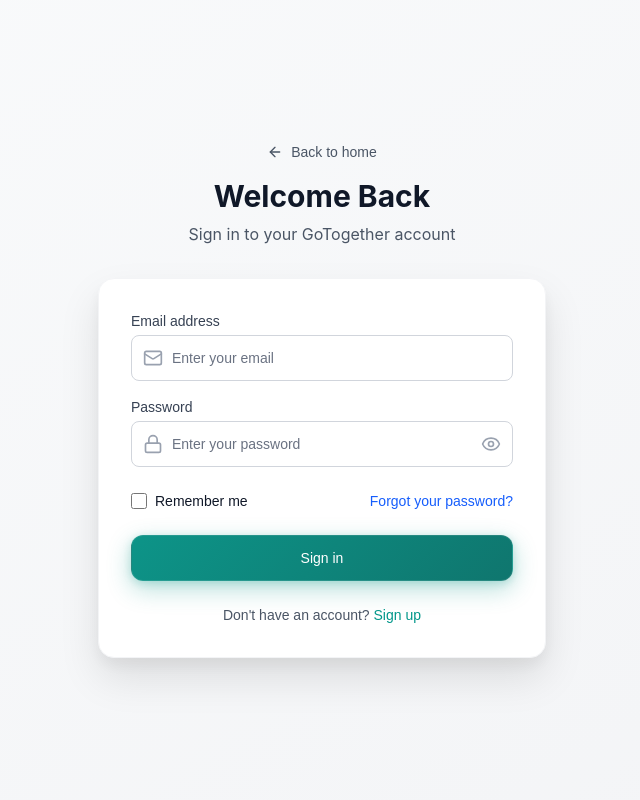
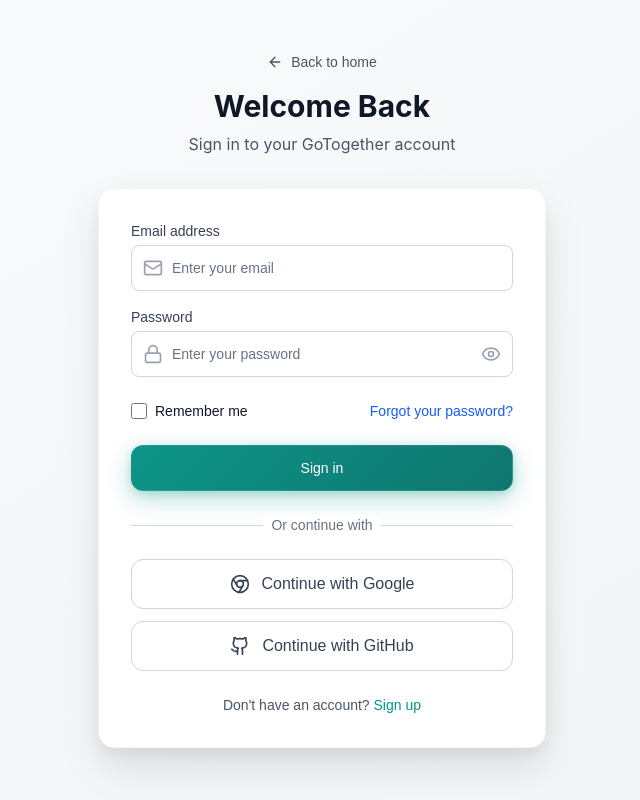
Before and after one commit to ster2ling/gotogether, a Next.js app in the folder gotogether/: page /auth/login in a window 1280 px wide. Shown: the whole page, without its empty margins (318-958 px from the left). Built offline with nearby package versions, Linux system fonts and the light colour scheme; no server answers.

Commit message:
Add Google and GitHub OAuth authentication

```diff
--- /dev/null
+++ b/gotogether/src/app/auth/callback/page.tsx
@@ -0,0 +1,47 @@
+'use client'
+
+import { useEffect } from 'react'
+import { useRouter } from 'next/navigation'
+import { supabase } from '@/lib/supabase'
+
+export default function AuthCallback() {
+  const router = useRouter()
+
+  useEffect(() => {
+    const handleAuthCallback = async () => {
+      const { data, error } = await supabase?.auth.getSession()
+
+      if (error) {
+        console.error('Auth callback error:', error)
+        router.push('/auth/login?error=auth_failed')
+        return
+      }
+
+      if (data?.session) {
+        // Successfully authenticated
+        const redirectPath = sessionStorage.getItem('redirectAfterSignup')
+        if (redirectPath) {
+          sessionStorage.removeItem('redirectAfterSignup')
+          router.push(redirectPath)
+        } else {
+          router.push('/dashboard')
+        }
+      } else {
+        // No session found
+        router.push('/auth/login')
+      }
+    }
+
+    handleAuthCallback()
+  }, [router])
+
+  return (
+    <div className="min-h-screen bg-gradient-to-br from-gray-50 to-gray-100 flex items-center justify-center">
+      <div className="text-center">
+        <div className="animate-spin rounded-full h-12 w-12 border-b-2 border-teal-600 mx-auto mb-4"></div>
+        <h2 className="text-xl font-semibold text-gray-900 mb-2">Completing sign in...</h2>
+        <p className="text-gray-600">Please wait while we redirect you.</p>
+      </div>
+    </div>
+  )
+}
--- a/gotogether/src/app/auth/login/page.tsx
+++ b/gotogether/src/app/auth/login/page.tsx
@@ -3,17 +3,18 @@
 import { useState } from 'react'
 import Link from 'next/link'
 import { useRouter } from 'next/navigation'
-import { Eye, EyeOff, Mail, Lock, ArrowLeft } from 'lucide-react'
+import { Eye, EyeOff, Mail, Lock, ArrowLeft, Chrome, Github } from 'lucide-react'
 import { useSupabaseAuth } from '@/contexts/SupabaseAuthContext'
 
 export default function LoginPage() {
-  const { signIn } = useSupabaseAuth()
+  const { signIn, signInWithGoogle, signInWithGithub } = useSupabaseAuth()
   const router = useRouter()
   const [email, setEmail] = useState('')
   const [password, setPassword] = useState('')
   const [showPassword, setShowPassword] = useState(false)
   const [isLoading, setIsLoading] = useState(false)
   const [error, setError] = useState('')
+  const [oauthLoading, setOauthLoading] = useState('')
 
   const handleSubmit = async (e: React.FormEvent) => {
     e.preventDefault()
@@ -41,6 +42,40 @@ export default function LoginPage() {
       setError('An unexpected error occurred')
     } finally {
       setIsLoading(false)
+    }
+  }
+
+  const handleGoogleSignIn = async () => {
+    setOauthLoading('google')
+    setError('')
+
+    try {
+      const { error } = await signInWithGoogle()
+      if (error) {
+        setError(error.message || 'Failed to sign in with Google')
+      }
+    } catch (error) {
+      console.error('Google sign in error:', error)
+      setError('Failed to sign in with Google')
+    } finally {
+      setOauthLoading('')
+    }
+  }
+
+  const handleGithubSignIn = async () => {
+    setOauthLoading('github')
+    setError('')
+
+    try {
+      const { error } = await signInWithGithub()
+      if (error) {
+        setError(error.message || 'Failed to sign in with GitHub')
+      }
+    } catch (error) {
+      console.error('GitHub sign in error:', error)
+      setError('Failed to sign in with GitHub')
+    } finally {
+      setOauthLoading('')
     }
   }
 
@@ -163,6 +198,39 @@ export default function LoginPage() {
             </button>
           </div>
 
+          {/* Divider */}
+          <div className="relative">
+            <div className="absolute inset-0 flex items-center">
+              <div className="w-full border-t border-gray-300" />
+            </div>
+            <div className="relative flex justify-center text-sm">
+              <span className="px-2 bg-white text-gray-500">Or continue with</span>
+            </div>
+          </div>
+
+          {/* OAuth Buttons */}
+          <div className="space-y-3">
+            <button
+              type="button"
+              onClick={handleGoogleSignIn}
+              disabled={oauthLoading === 'google'}
+              className="w-full flex items-center justify-center gap-3 py-3 px-4 border border-gray-300 rounded-xl text-gray-700 bg-white hover:bg-gray-50 transition-all duration-200 disabled:opacity-50 disabled:cursor-not-allowed"
+            >
+              <Chrome className="h-5 w-5" />
+              {oauthLoading === 'google' ? 'Signing in...' : 'Continue with Google'}
+            </button>
+
+            <button
+              type="button"
+              onClick={handleGithubSignIn}
+              disabled={oauthLoading === 'github'}
+              className="w-full flex items-center justify-center gap-3 py-3 px-4 border border-gray-300 rounded-xl text-gray-700 bg-white hover:bg-gray-50 transition-all duration-200 disabled:opacity-50 disabled:cursor-not-allowed"
+            >
+              <Github className="h-5 w-5" />
+              {oauthLoading === 'github' ? 'Signing in...' : 'Continue with GitHub'}
+            </button>
+          </div>
+
           <div className="text-center">
             <p className="text-sm text-gray-600">
               Don&apos;t have an account?{' '}
--- a/gotogether/src/app/auth/signup/page.tsx
+++ b/gotogether/src/app/auth/signup/page.tsx
@@ -3,12 +3,12 @@
 import { useState } from 'react'
 import Link from 'next/link'
 import { useRouter } from 'next/navigation'
-import { Eye, EyeOff, Mail, Lock, User, ArrowLeft } from 'lucide-react'
+import { Eye, EyeOff, Mail, Lock, User, ArrowLeft, Chrome, Github } from 'lucide-react'
 import { useSupabaseAuth } from '@/contexts/SupabaseAuthContext'
 import DatePicker from '@/components/DatePicker'
 
 export default function SignupPage() {
-  const { signUp } = useSupabaseAuth()
+  const { signUp, signInWithGoogle, signInWithGithub } = useSupabaseAuth()
   const router = useRouter()
   const [formData, setFormData] = useState({
     firstName: '',
@@ -23,6 +23,7 @@ export default function SignupPage() {
   const [isLoading, setIsLoading] = useState(false)
   const [error, setError] = useState('')
   const [success, setSuccess] = useState('')
+  const [oauthLoading, setOauthLoading] = useState('')
 
   const handleChange = (e: React.ChangeEvent<HTMLInputElement>) => {
     setFormData({
@@ -76,6 +77,40 @@ export default function SignupPage() {
       setError('An unexpected error occurred')
     } finally {
       setIsLoading(false)
+    }
+  }
+
+  const handleGoogleSignIn = async () => {
+    setOauthLoading('google')
+    setError('')
+
+    try {
+      const { error } = await signInWithGoogle()
+      if (error) {
+        setError(error.message || 'Failed to sign in with Google')
+      }
+    } catch (error) {
+      console.error('Google sign in error:', error)
+      setError('Failed to sign in with Google')
+    } finally {
+      setOauthLoading('')
+    }
+  }
+
+  const handleGithubSignIn = async () => {
+    setOauthLoading('github')
+    setError('')
+
+    try {
+      const { error } = await signInWithGithub()
+      if (error) {
+        setError(error.message || 'Failed to sign in with GitHub')
+      }
+    } catch (error) {
+      console.error('GitHub sign in error:', error)
+      setError('Failed to sign in with GitHub')
+    } finally {
+      setOauthLoading('')
     }
   }
 
@@ -283,6 +318,39 @@ export default function SignupPage() {
               {isLoading ? 'Creating account...' : 'Create account'}
             </button>
 
+            {/* Divider */}
+            <div className="relative">
+              <div className="absolute inset-0 flex items-center">
+                <div className="w-full border-t border-gray-300" />
+              </div>
+              <div className="relative flex justify-center text-sm">
+                <span className="px-2 bg-white text-gray-500">Or continue with</span>
+              </div>
+            </div>
+
+            {/* OAuth Buttons */}
+            <div className="space-y-3">
+              <button
+                type="button"
+                onClick={handleGoogleSignIn}
+                disabled={oauthLoading === 'google'}
+                className="w-full flex items-center justify-center gap-3 py-3 px-4 border border-gray-300 rounded-xl text-gray-700 bg-white hover:bg-gray-50 transition-all duration-200 disabled:opacity-50 disabled:cursor-not-allowed"
+              >
+                <Chrome className="h-5 w-5" />
+                {oauthLoading === 'google' ? 'Signing in...' : 'Continue with Google'}
+              </button>
+
+              <button
+                type="button"
+                onClick={handleGithubSignIn}
+                disabled={oauthLoading === 'github'}
+                className="w-full flex items-center justify-center gap-3 py-3 px-4 border border-gray-300 rounded-xl text-gray-700 bg-white hover:bg-gray-50 transition-all duration-200 disabled:opacity-50 disabled:cursor-not-allowed"
+              >
+                <Github className="h-5 w-5" />
+                {oauthLoading === 'github' ? 'Signing in...' : 'Continue with GitHub'}
+              </button>
+            </div>
+
             <div className="text-center">
               <p className="text-sm text-gray-600">
                 Already have an account?{' '}
--- a/gotogether/src/contexts/SupabaseAuthContext.tsx
+++ b/gotogether/src/contexts/SupabaseAuthContext.tsx
@@ -10,6 +10,8 @@ interface AuthContextType {
   loading: boolean
   signUp: (email: string, password: string, firstName: string, lastName: string) => Promise<{ error: AuthError | Error | null }>
   signIn: (email: string, password: string) => Promise<{ error: AuthError | Error | null }>
+  signInWithGoogle: () => Promise<{ error: AuthError | Error | null }>
+  signInWithGithub: () => Promise<{ error: AuthError | Error | null }>
   signOut: () => Promise<void>
   resetPassword: (email: string) => Promise<{ error: AuthError | Error | null }>
 }
@@ -78,6 +80,36 @@ export function SupabaseAuthProvider({ children }: { children: React.ReactNode }
     return { error }
   }
 
+  const signInWithGoogle = async () => {
+    if (!supabase) {
+      return { error: new Error('Supabase client not initialized') }
+    }
+
+    const { error } = await supabase.auth.signInWithOAuth({
+      provider: 'google',
+      options: {
+        redirectTo: `${window.location.origin}/auth/callback`
+      }
+    })
+
+    return { error }
+  }
+
+  const signInWithGithub = async () => {
+    if (!supabase) {
+      return { error: new Error('Supabase client not initialized') }
+    }
+
+    const { error } = await supabase.auth.signInWithOAuth({
+      provider: 'github',
+      options: {
+        redirectTo: `${window.location.origin}/auth/callback`
+      }
+    })
+
+    return { error }
+  }
+
   const signOut = async () => {
     if (!supabase) return
     await supabase.auth.signOut()
@@ -101,6 +133,8 @@ export function SupabaseAuthProvider({ children }: { children: React.ReactNode }
     loading,
     signUp,
     signIn,
+    signInWithGoogle,
+    signInWithGithub,
     signOut,
     resetPassword,
   }
```
